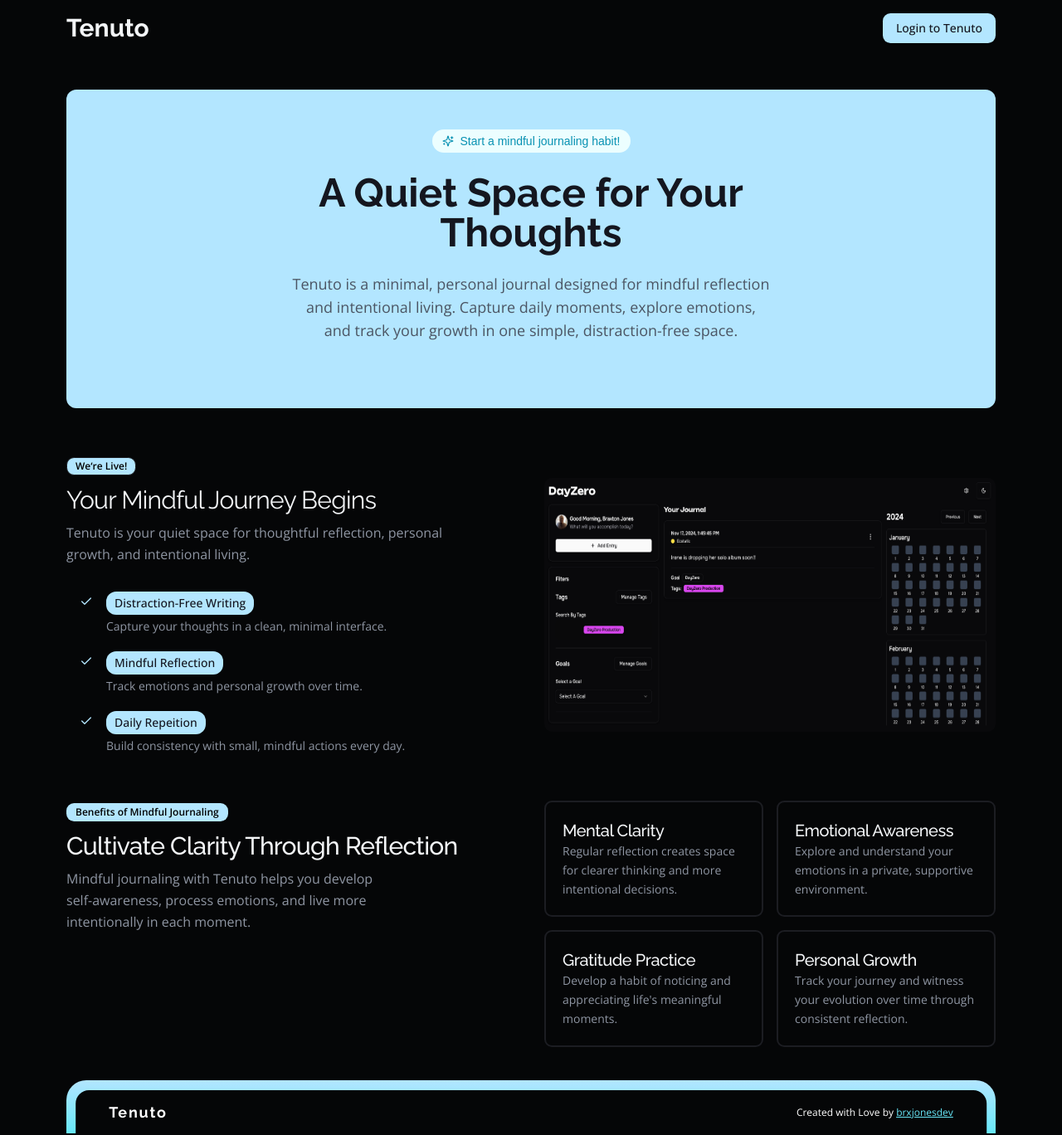
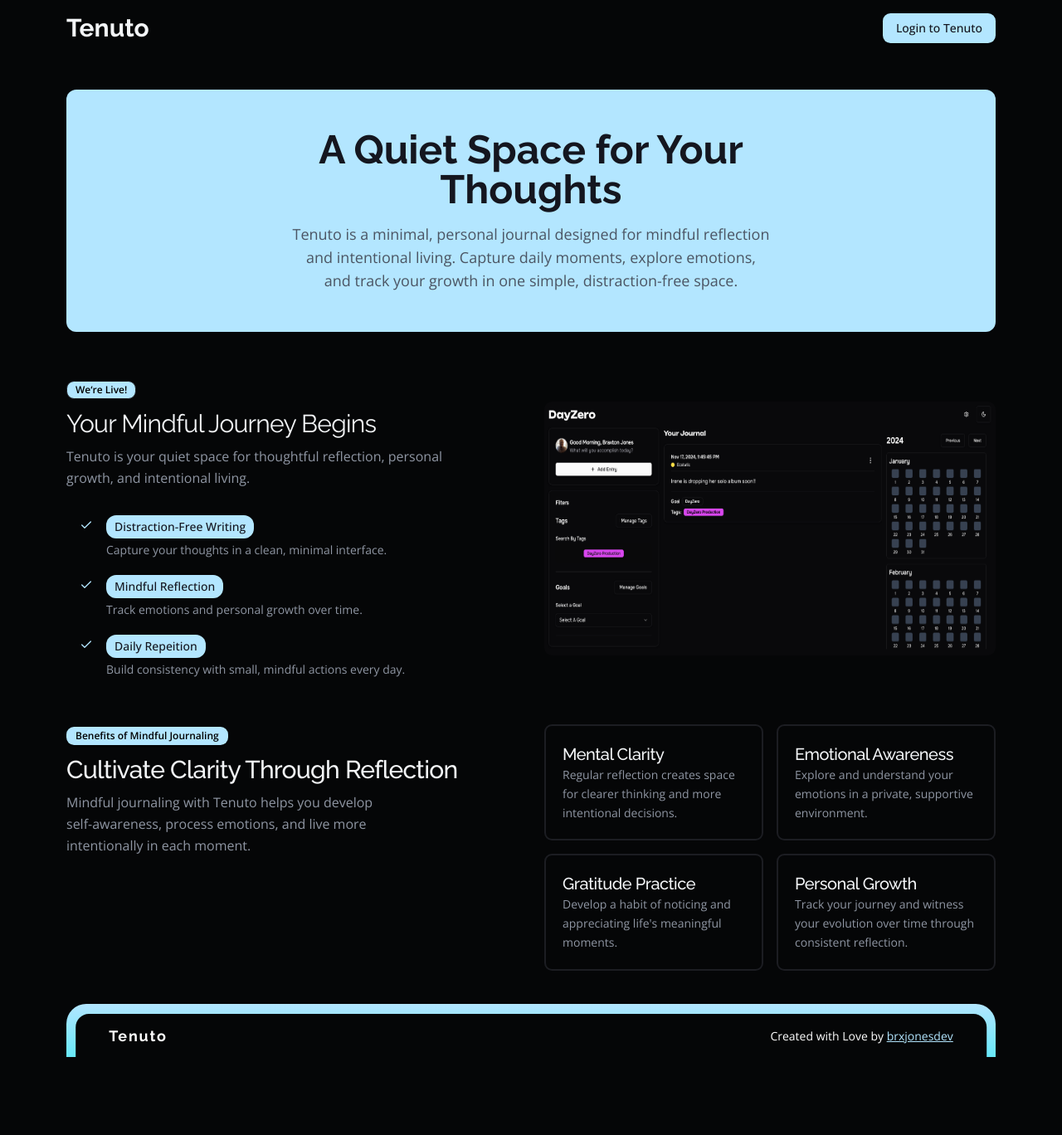
Before and after one commit to brxjonesdev/dayzero, a Next.js app: page / in a window 1280 px wide. Shown: the whole page at 83% size. After the commit the page ends 1276 px from the top, so only its background shows below. Built offline with nearby package versions, Linux system fonts and the light colour scheme; no server answers.

Commit message:
style: fix spacing in hero

```diff
--- a/src/shared/components/landing/hero.tsx
+++ b/src/shared/components/landing/hero.tsx
@@ -1,24 +1,20 @@
-import { Sparkles } from "lucide-react"
+
 
 export default function LandingHero() {
   return (
     <section className="relative py-10 md:py-12">
-      {/* Simple, subtle background */}
+
       <div className="absolute inset-0  -z-10 rounded-xl font-heading bg-primary" />
 
       <div className="container mx-auto px-4">
-        <div className="max-w-2xl mx-auto text-center">
-          {/* Simple badge */}
-          <div className="inline-flex items-center px-3 py-1 mb-6 rounded-full bg-cyan-50 dark:bg-gray-800 text-cyan-600 dark:text-cyan-300 text-sm font-medium">
-            <Sparkles className="h-3.5 w-3.5 mr-2" />
-            <span>Start a mindful journaling habit!</span>
-          </div>
+        <div className="max-w-2xl mx-auto text-center space-y-4">
 
-          <h1 className="text-3xl md:text-5xl font-bold text-primary-foreground dark:text-white mb-6 font-heading">
+
+          <h1 className="text-3xl md:text-5xl font-bold text-primary-foreground dark:text-white font-heading">
             A Quiet Space for Your Thoughts
           </h1>
 
-          <p className="text-lg text-gray-600 dark:text-gray-300 mb-8 max-w-xl mx-auto font-body">
+          <p className="text-lg text-gray-600 dark:text-gray-300 max-w-xl mx-auto font-body">
             Tenuto is a minimal, personal journal designed for mindful reflection and intentional living. Capture daily
             moments, explore emotions, and track your growth in one simple, distraction-free space.
           </p>
--- a/src/shared/components/landing/shameless-plug.tsx
+++ b/src/shared/components/landing/shameless-plug.tsx
@@ -3,12 +3,12 @@
 export default function ShamelessPlug() {
   return (
     <>
-      <section className="bg-gradient-to-t from-cyan-300 to-primary  text-white rounded-t-3xl h-16 relative">
+      <section className="bg-gradient-to-t from-cyan-300 to-primary  text-white rounded-t-3xl h-16 relative font-body">
         <div className="text-white  bg-background absolute w-[98%] font-body h-[85%] left-1/2 transform -translate-x-1/2 top-3 rounded-t-2xl flex justify-between items-center flex-wrap">
           <p className="px-10 font-heading text-sm lg:text-lg font-bold tracking-widest">Tenuto</p>
-          <p className="px-10 text-xs">
+          <p className="px-10 text-sm">
             Created with Love by{" "}
-            <Link href={""} className="text-cyan-300 dark:text-fuchsia-600 underline">
+            <Link href={""} className="text-primary underline">
               brxjonesdev
             </Link>
           </p>
```
